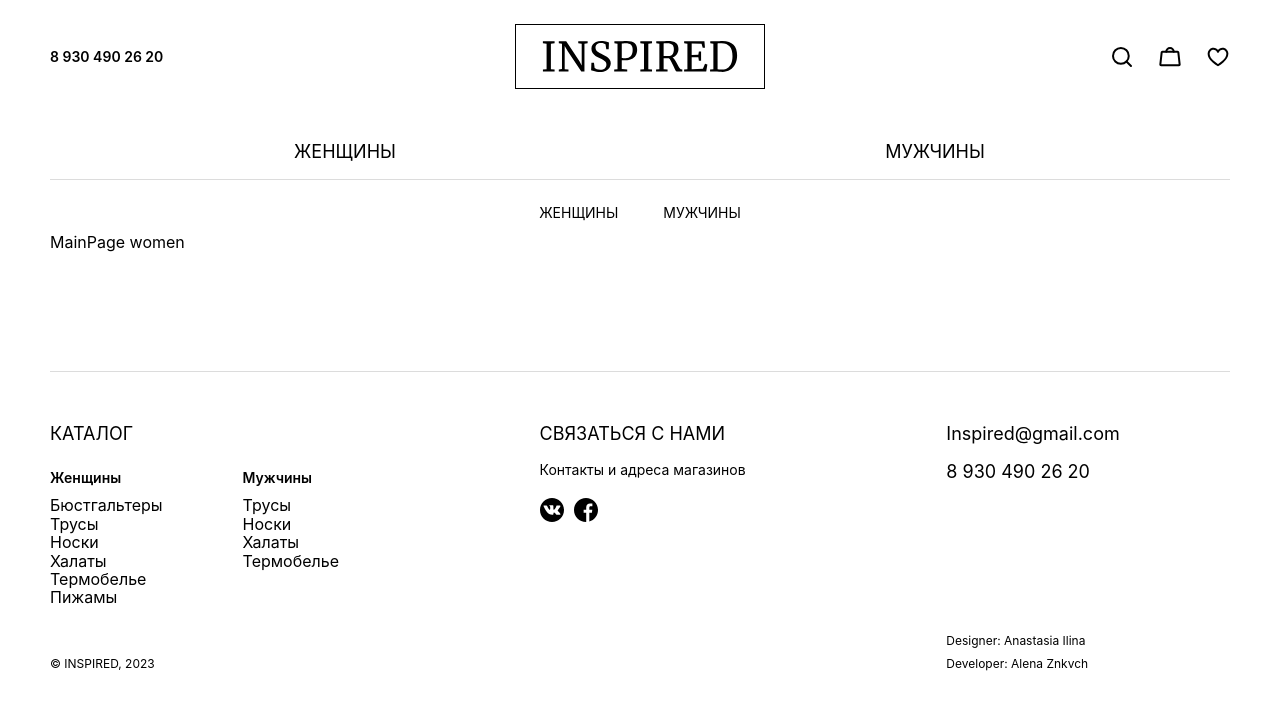
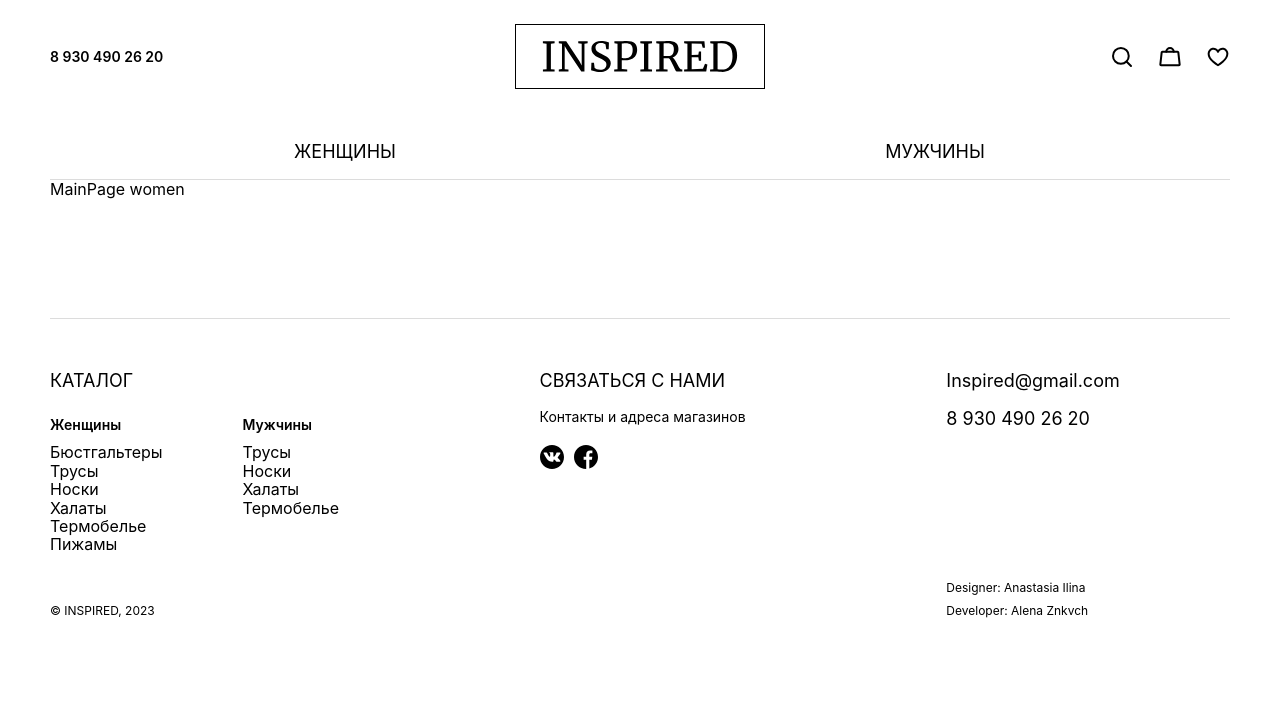
Before and after one commit to znkalena/inspired, a React (Vite) app: page / in a window 1280 px wide. Shown: the top 710 px of the page. Built offline with nearby package versions, Linux system fonts and the light colour scheme.

Commit message:
make homework

```diff
--- a/src/components/header/Navigation/Category/Category.jsx
+++ b/src/components/header/Navigation/Category/Category.jsx
@@ -1,16 +1,32 @@
-import { NavLink } from 'react-router-dom';
+import { NavLink, useLocation } from 'react-router-dom';
 import s from './Category.module.scss'
 import classNames from 'classnames';
 
 
-export const Category = ({list}) => (
-    <ul className={s.category}>
-{list.map(item =>(
-<li key={item.link} className={s.link}>
+export const Category = ({list}) =>{
+    const location = useLocation();
+    if(location.pathname==='women'){
+    const listWomen =list[0];
+<ul className={s.category}>
+{listWomen.categories.map(category =>(
+<li key={category.link}>
     <NavLink className={({isActive}) => classNames(s.link,isActive && s.linkActive)}
-        to={item.link}> {item.title}</NavLink>
+        to={category.link}> {category.title}</NavLink>
 </li>
 ))
 }
     </ul>
-    );
+    }else{
+        const listMen =list[1];
+        <ul className={s.category}>
+        {listMen.categories.map(category =>(
+        <li key={category.link}>
+            <NavLink className={({isActive}) => classNames(s.link,isActive && s.linkActive)}
+                to={category.link}> {category.title}</NavLink>
+        </li>
+        ))
+        }
+            </ul>
+    }
+
+};
```
